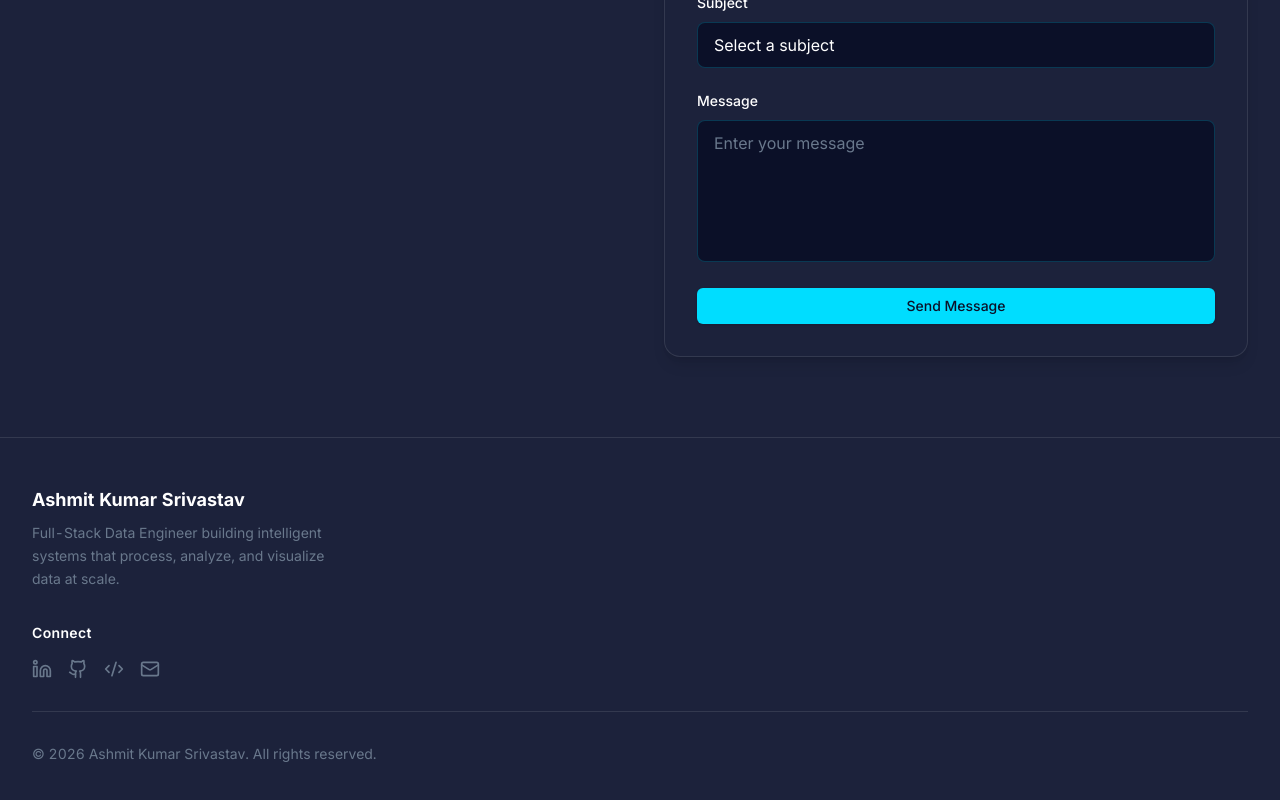
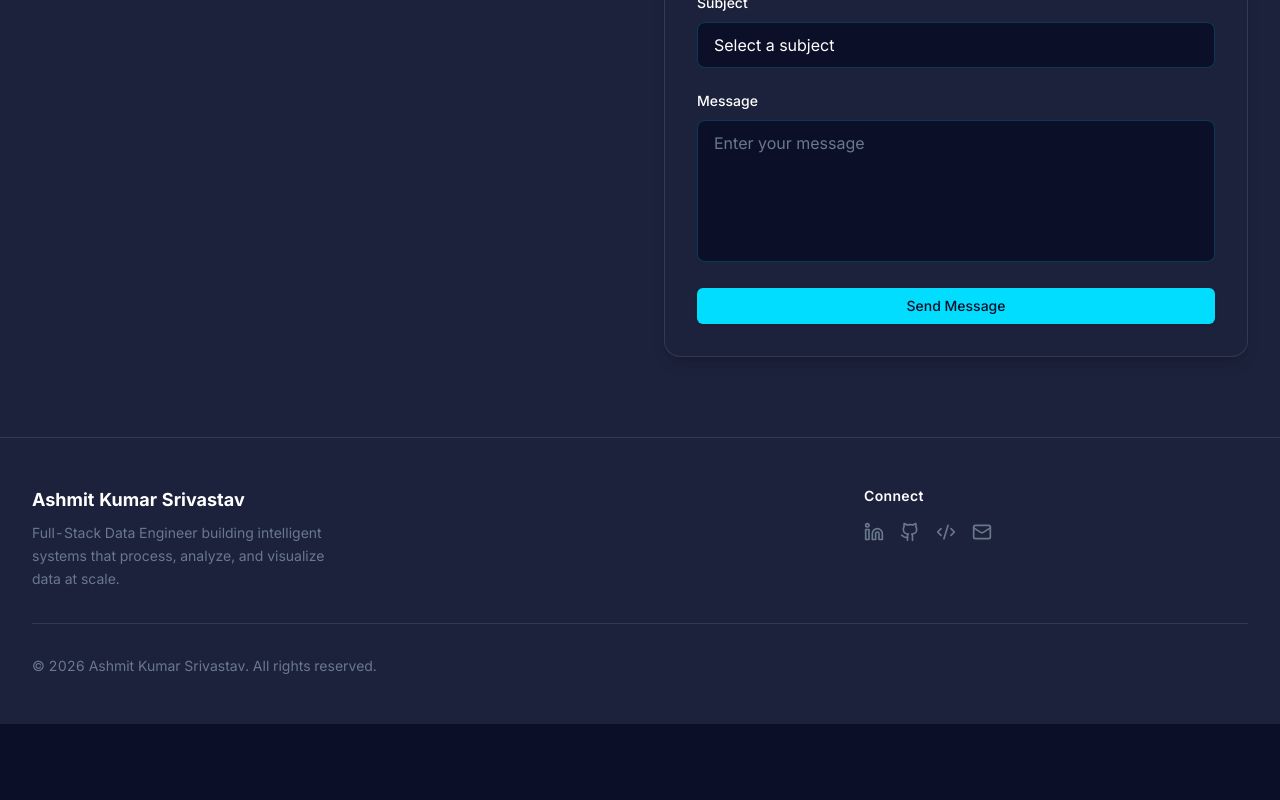
Before and after one commit to Ashmit76311/portfolio1, a React (Vite) app in the folder apps/web/: page / in a window 1280 px wide. Shown: the part 5588-6388 px from the top of the page. After the commit the page ends 6312 px from the top, so only its background shows below. Built offline with nearby package versions, Linux system fonts and the light colour scheme; no server answers.

Commit message:
Update Footer.jsx

```diff
--- a/apps/web/src/components/Footer.jsx
+++ b/apps/web/src/components/Footer.jsx
@@ -15,7 +15,7 @@ const Footer = () => {
   return (
     <footer className="border-t border-border bg-card">
       <div className="container max-w-7xl mx-auto px-4 sm:px-6 lg:px-8 py-12">
-        <div className="grid grid-cols-1 max-w-md gap-8">
+        <div className="grid grid-cols-1 md:grid-cols-3 gap-8">
           <div>
             <span className="text-lg font-bold text-card-foreground">
               Ashmit Kumar Srivastav
@@ -25,7 +25,7 @@ const Footer = () => {
             </p>
           </div>
 
-          <div className="flex flex-col items-start">
+          <div className="flex flex-col items-start md:col-start-3">
             <span className="text-sm font-semibold text-card-foreground tracking-wide">Connect</span>
             <div className="mt-4 flex space-x-4">
               {socialLinks.map((social) => {
```
